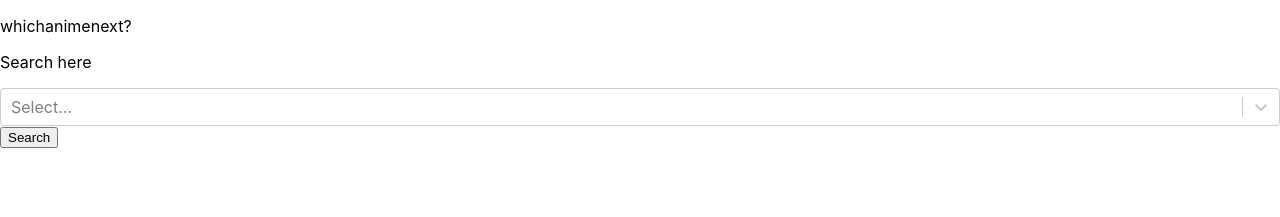
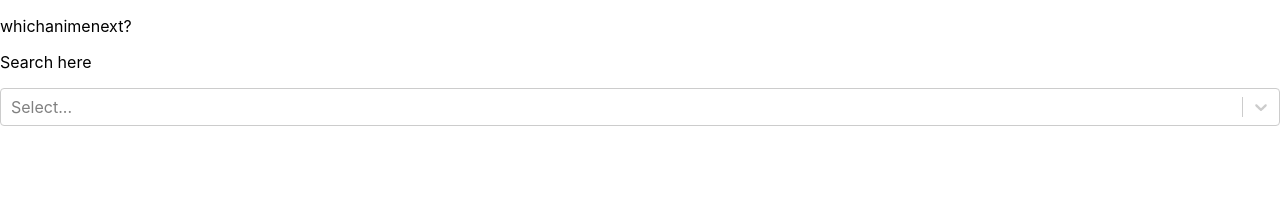
Before and after one commit to JonLinkens/whichanimenext-fe, a React (Create React App) app: page / in a window 1280 px wide. Shown: the top 217 px of the page. Built offline with nearby package versions, Linux system fonts and the light colour scheme.

Commit message:
remove submit button

```diff
--- a/src/components/SearchBar.js
+++ b/src/components/SearchBar.js
@@ -60,8 +60,8 @@ export default function SearchBar() {
         onChange={handleChange}
         filterOption={customFilterOption}
         noOptionsMessage={customNoOptions}
+        onSubmit={SubmitHandler()}
       />
-      <button onSubmit={SubmitHandler()}>Search</button>
     </div>
   );
 }
```
